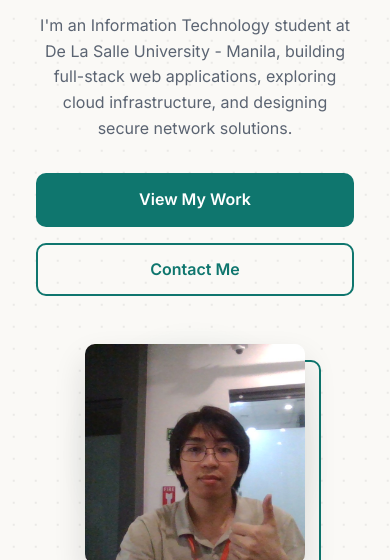
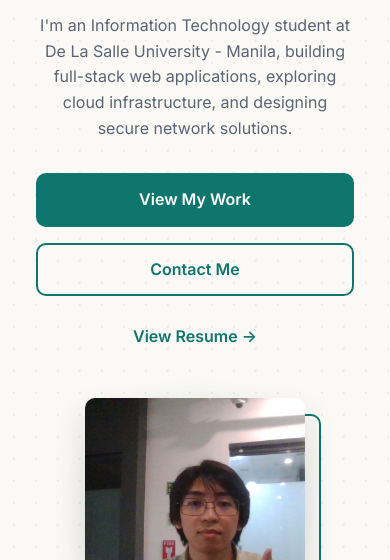
Before and after one commit to OatiesMilk/Portfolio, a plain HTML site: page index.html in a window 390 px wide. Shown: the part 284-844 px from the top of the page. Drawn offline with Linux system fonts and the light colour scheme.

Commit message:
update to show resume

```diff
--- a/css/style.css
+++ b/css/style.css
@@ -528,6 +528,13 @@ button {
   flex-wrap: wrap;
 }
 
+.hero-resume {
+  display: flex;
+  gap: 1.5rem;
+  flex-wrap: wrap;
+  margin-top: 1.25rem;
+}
+
 .hero-photo {
   position: relative;
   justify-self: center;
@@ -1044,7 +1051,8 @@ button {
     margin-right: auto;
   }
 
-  .hero-actions {
+  .hero-actions,
+  .hero-resume {
     justify-content: center;
   }
 
--- a/index.html
+++ b/index.html
@@ -115,6 +115,9 @@
           <div class="hero-actions">
             <a href="#projects" class="btn btn-primary">View My Work</a>
             <a href="#contact" class="btn btn-secondary">Contact Me</a>
+          </div>
+          <div class="hero-resume">
+            <a href="assets/Resume.pdf" target="_blank" rel="noopener noreferrer" class="project-link">View Resume &rarr;</a>
           </div>
         </div>
         <div class="hero-photo">
```
Also changed, not shown: assets/images/animotech-one.png (added), assets/images/animotech-three.png (added), assets/images/animotech-two.png (added), assets/images/discord-redesign.png (added), 1 other file.
